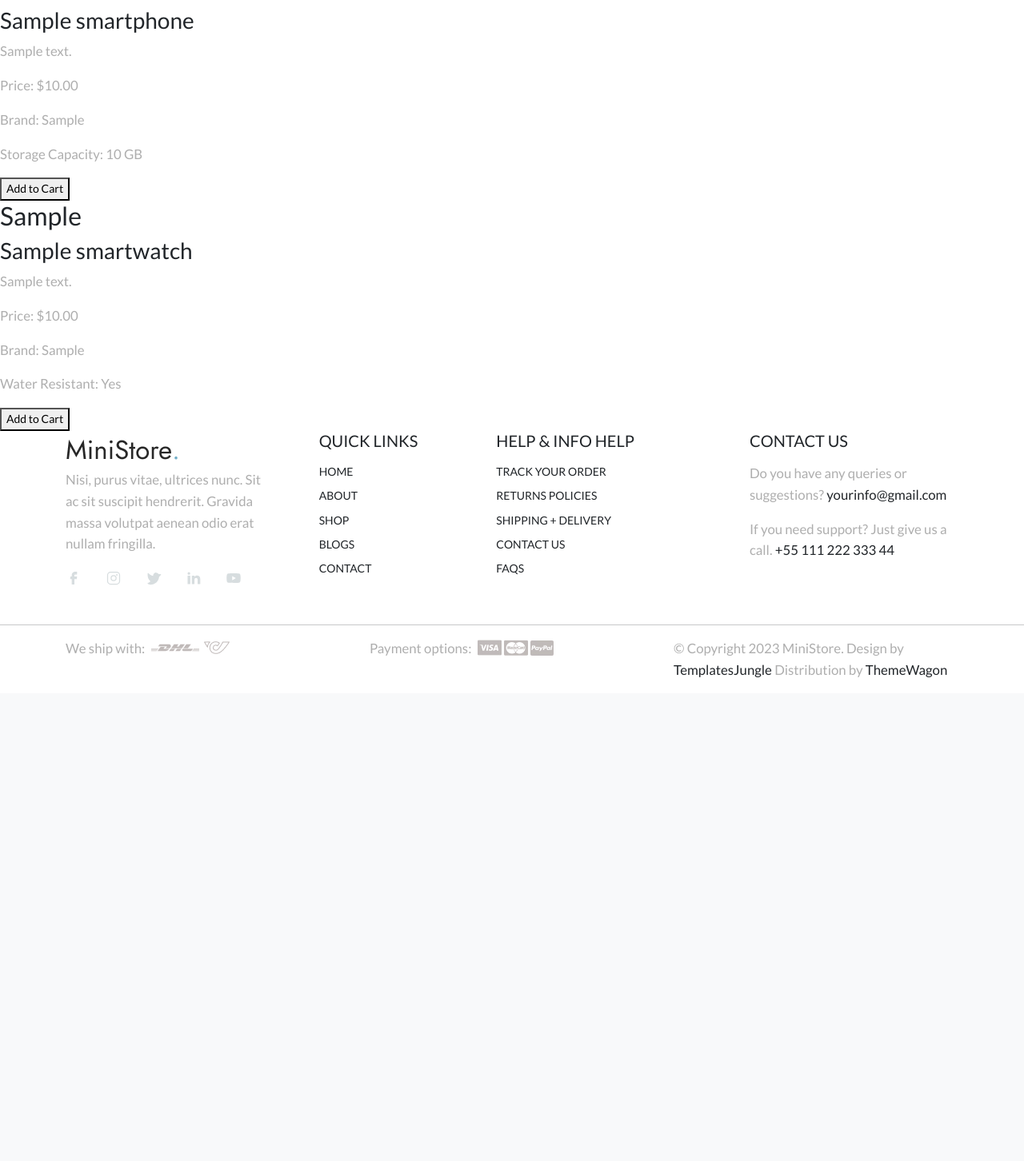
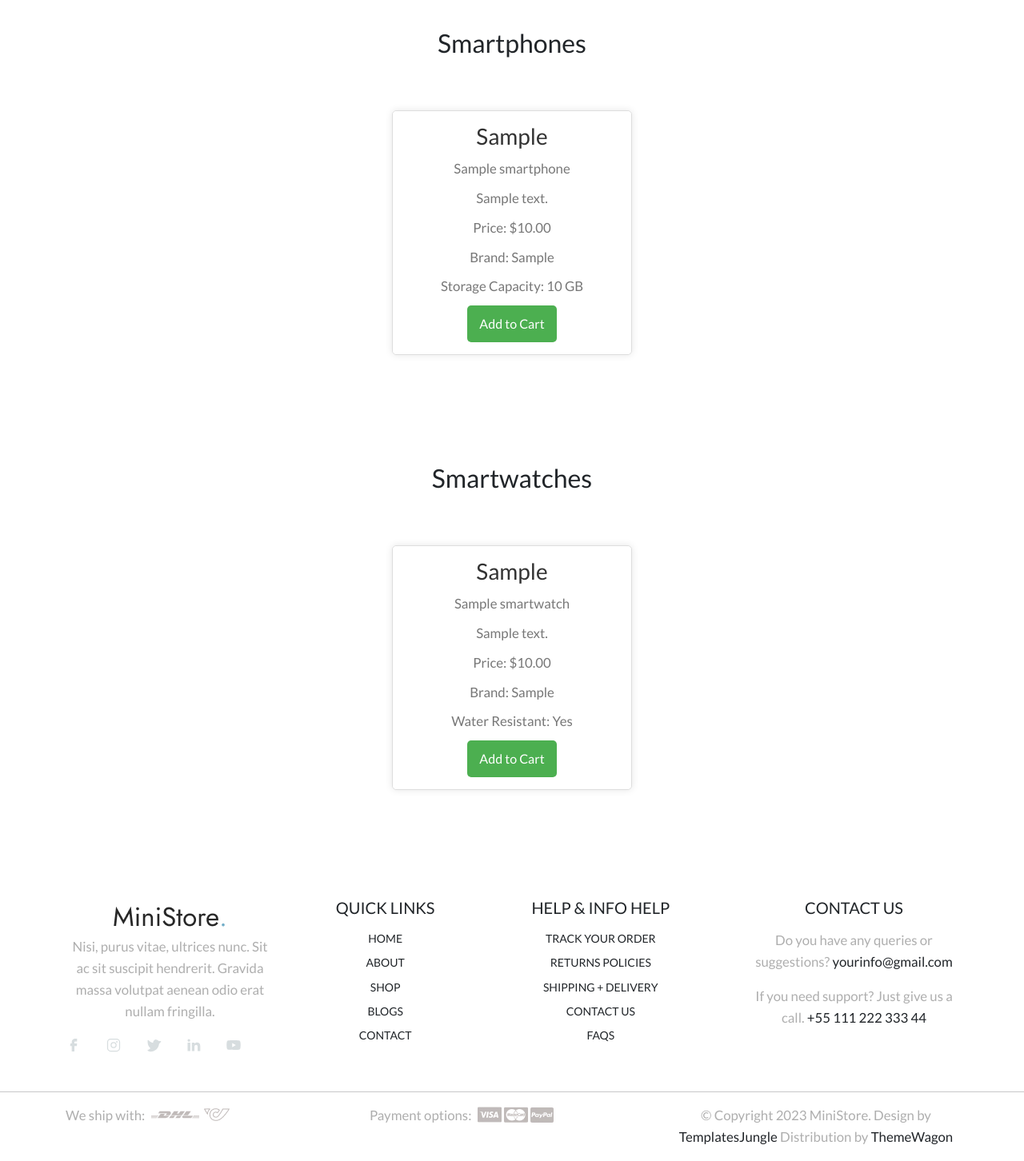
Before and after one commit to vishnuushaji/ministore, a Django app: page /shop/ in a window 1280 px wide. Shown: the part 93-1545 px from the top of the page at 80% size. Before the commit the page ends 940 px from the top, so only its background shows below. Run offline with Django 4.2, Linux system fonts and the light colour scheme; tables that the repository leaves empty hold one stand-in row (values such as "Sample post"); some libraries are stand-ins or nearby versions.

Commit message:
template change

```diff
--- a/app/models.py
+++ b/app/models.py
@@ -9,6 +9,17 @@ class Product(models.Model):
 
     def __str__(self):
         return self.name
+
+class CartItem(models.Model):
+    user = models.ForeignKey(User, on_delete=models.CASCADE)
+    product = models.ForeignKey(Product, on_delete=models.CASCADE)
+    quantity = models.PositiveIntegerField(default=1)
+
+    def subtotal(self):
+        return self.quantity * self.product.price
+
+    def __str__(self):
+        return f"{self.user.username} - {self.product.name} - {self.quantity}"
 
 
 class Smartphone(models.Model):
@@ -49,3 +60,11 @@ class BlogPost(models.Model):
 
     def __str__(self):
         return self.title
+
+class Testimonial(models.Model):
+    quote = models.TextField()
+    rating = models.FloatField()
+    author_name = models.CharField(max_length=255)
+
+    def __str__(self):
+        return self.author_name
--- a/app/templates/header.html
+++ b/app/templates/header.html
@@ -179,7 +179,7 @@
                       <a href="{% url 'shop' %}" class="dropdown-item">Shop</a>
                    </li>
                     <li>
-                      <a href="cart.html" class="dropdown-item">Cart</a>
+                      <a href="{% url 'add_to_cart'%}" class="dropdown-item">Cart</a>
                     </li>
                     <li>
                       <a href="checkout.html" class="dropdown-item">Checkout</a>
--- a/app/templates/shop.html
+++ b/app/templates/shop.html
@@ -1,5 +1,3 @@
-<!-- shop.html -->
-
 {% load static %}
 {% include "header.html" %}
 
@@ -9,17 +7,24 @@
     <meta charset="UTF-8">
     <meta name="viewport" content="width=device-width, initial-scale=1.0">
     <title>Product Shop</title>
-    <!-- Add your CSS links here -->
+    <link rel="stylesheet" type="text/css" href="{% static 'css/style.css' %}">
+    <!-- Add your additional CSS links here -->
 </head>
 <body>
 
+ <!-- Add this to your HTML -->
+
+<body>
   <h1>Product Shop</h1>
 
-  <!-- Loop through all products -->
-  {% for product in products %}
-    <div>
-      <h2>{{ product.model }}</h2>
-      <h3>{{ product.name }}</h3>
+  <!-- Display Smartphones -->
+  <section id="smartphones">
+    <h2>Smartphones</h2>
+    <div class="product-container">
+      {% for product in products.smartphones %}
+        <div class="product-card">
+          <h3>{{ product.model }}</h3>
+          <p>{{ product.name }}</p>
           <p>{{ product.description }}</p>
           <p>Price: ${{ product.price }}</p>
           <p>Brand: {{ product.brand }}</p>
@@ -30,7 +35,6 @@
           {% else %}
             <p>No additional details available.</p>
           {% endif %}
-
           <!-- Add to Cart form -->
           <form action="{% url 'add_to_cart' %}" method="post">
             {% csrf_token %}
@@ -39,10 +43,41 @@
           </form>
         </div>
       {% endfor %}
+    </div>
+  </section>
+
+  <!-- Display Smartwatches -->
+  <section id="smartwatches">
+    <h2>Smartwatches</h2>
+    <div class="product-container">
+      {% for product in products.smartwatches %}
+        <div class="product-card">
+          <h3>{{ product.model }}</h3>
+          <p>{{ product.name }}</p>
+          <p>{{ product.description }}</p>
+          <p>Price: ${{ product.price }}</p>
+          <p>Brand: {{ product.brand }}</p>
+          {% if product.storage_capacity %}
+            <p>Storage Capacity: {{ product.storage_capacity }} GB</p>
+          {% elif product.water_resistant %}
+            <p>Water Resistant: Yes</p>
+          {% else %}
+            <p>No additional details available.</p>
+          {% endif %}
+          <!-- Add to Cart form -->
+          <form action="{% url 'add_to_cart' %}" method="post">
+            {% csrf_token %}
+            <input type="hidden" name="product_id" value="{{ product.id }}">
+            <button type="submit">Add to Cart</button>
+          </form>
+        </div>
+      {% endfor %}
+    </div>
+  </section>
 
   <!-- Add your additional HTML or styling here -->
+</body>
 
-</body>
 </html>
 
 {% include "footer.html" %}
--- a/app/views.py
+++ b/app/views.py
@@ -42,7 +42,7 @@ from django.template.loader import render_to_string
 from django.contrib.auth.tokens import PasswordResetTokenGenerator
 from .tokens import account_activation_token
 from .forms import UserRegistrationForm, CustomAuthenticationForm, ContactForm
-from .models import Product, Smartphone, Smartwatch, BlogPost
+from .models import Product, Smartphone, Smartwatch, BlogPost,Testimonial, CartItem
 
 
 class IndexView(TemplateView):
@@ -56,12 +56,15 @@ class IndexView(TemplateView):
         context['latest_posts'] = latest_posts
 
         # Fetch the latest smartwatches from the database
-        latest_smartwatches = Smartwatch.objects.order_by('-id')[:5]  # Adjust the number as needed
+        latest_smartwatches = Smartwatch.objects.order_by('-id')[:5]
         context['latest_smartwatches'] = latest_smartwatches
 
         # Fetch the latest smartphones from the database
-        latest_smartphones = Smartphone.objects.order_by('-id')[:5]  # Adjust the number as needed
+        latest_smartphones = Smartphone.objects.order_by('-id')[:5]
         context['latest_smartphones'] = latest_smartphones
+
+        testimonials = Testimonial.objects.all()[:2]
+        context['testimonials'] = testimonials
 
         return context
 
@@ -80,7 +83,8 @@ class ProductListView(ListView):
     def get_queryset(self):
         smartphones = Smartphone.objects.all()
         smartwatches = Smartwatch.objects.all()
-        return list(smartphones) + list(smartwatches)
+        return {'smartphones': smartphones, 'smartwatches': smartwatches}
+
 
 class AddToCartView(View):
     template_name = 'add_to_cart.html'
@@ -110,14 +114,16 @@ class AddToCartView(View):
         return render(self.request, self.template_name, {'cart_items': cart_items})
 
 
-class RemoveFromCartView(FormView):
-    form_class = RemoveFromCartForm
-    template_name = 'remove_from_cart.html'
+class RemoveFromCartView(View):
+    def post(self, request, *args, **kwargs):
+        # Your logic to remove item from the cart goes here
+        # ...
 
-    def form_valid(self, form):
-        product_id = form.cleaned_data['product_id']
-        return redirect('add_to_cart')
+        # Assuming you have successfully removed the item from the cart
+        messages.success(request, 'Item removed from the cart.')
 
+        # Redirect to the addtocart.html template
+        return redirect('add_to_cart')  # Replace 'add_to_cart' with the actual URL name or path
 
 
 class SignupView(CreateView):
--- a/static/css/style.css
+++ b/static/css/style.css
@@ -1,28 +1,4 @@
-/*
-Theme Name: Ministore
-Theme URI:
-Author:
-Author URI:
-Description: Ministore is specially designed product packaged for Ministore by Moksha.
-Version:
-*/
 
-/*--------------------------------------------------------------
-This is main CSS file that contains custom style rules used in this template
---------------------------------------------------------------*/
-
-/*------------------------------------*\
-    Table of contents
-\*------------------------------------*/
-
-/*------------------------------------------------
-
-CSS STRUCTURE:
-
-
-/*--------------------------------------------------------------
-/** 1. VARIABLES
---------------------------------------------------------------*/
 :root {
   --accent-color:             #717171;
   --white-color:              #fff;
@@ -1019,3 +995,112 @@ figure.instagram-item img.insta-image {
 .post-navigation:focus svg {
     fill: var(--primary-color);
 }
+
+
+
+
+/* for shop.html */
+
+.product-container {
+  display: flex;
+  flex-wrap: wrap;
+  justify-content: space-evenly;
+  margin-top: 50px;
+  position: relative;
+  z-index: 10;
+  margin-bottom: 120px; /* Adjust the margin-top value here */
+}
+
+.product-card {
+  width: 300px;
+  margin: 15px;
+  padding: 15px;
+  border: 1px solid #ddd;
+  border-radius: 5px;
+  box-shadow: 0 0 10px rgba(0, 0, 0, 0.1);
+  text-align: center;
+}
+
+.product-card h3 {
+  color: #333;
+}
+
+.product-card p {
+  color: #777;
+  margin: 10px 0;
+}
+
+.product-card button {
+  background-color: #4CAF50;
+  color: white;
+  padding: 10px 15px;
+  border: none;
+  border-radius: 5px;
+  cursor: pointer;
+  font-size: 16px;
+}
+
+#smartphones h2,
+#smartwatches h2 {
+  text-align: center;
+  margin-top: 80px; /* Adjust the margin-top value as needed */
+}
+
+/* add_to_cart_style.css */
+
+
+/* add_to_cart_style.css */
+
+
+/* add_to_cart_style.css */
+
+/* add_to_cart_style.css */
+
+body {
+  text-align: center;
+}
+
+.content-container {
+  margin-top: 80px; /* Adjust the margin-top value as needed */
+}
+
+
+
+.cart-container {
+  display: flex;
+  flex-wrap: wrap;
+  justify-content: center;
+  align-items: flex-start;
+  margin-top: 200px;
+  position: relative;
+  z-index: 10;
+  margin-bottom: 320px;
+}
+
+.cart-item {
+  border: 1px solid #ccc;
+  margin: 10px;
+  padding: 10px;
+  text-align: left;
+  width: 200px;
+}
+
+.cart-item h3 {
+  color: #333;
+  margin-bottom: 10px; /* Add margin-bottom to create space between heading and other content */
+}
+
+.cart-item p {
+  color: #777;
+  margin: 10px 0;
+}
+
+.cart-item button {
+  background-color: #4CAF50;
+  color: white;
+  padding: 10px 15px;
+  border: none;
+  border-radius: 5px;
+  cursor: pointer;
+  font-size: 16px;
+}
```
Also changed, not shown: app/admin.py (+6 -3 lines), app/templates/add_to_cart.html (+11 -3 lines), app/templates/index.html (+13 -50 lines), app/migrations/0003_testimonial.py (added), app/migrations/0004_cartitem.py (added). Lines whose indentation alone changed are shown as unchanged.
